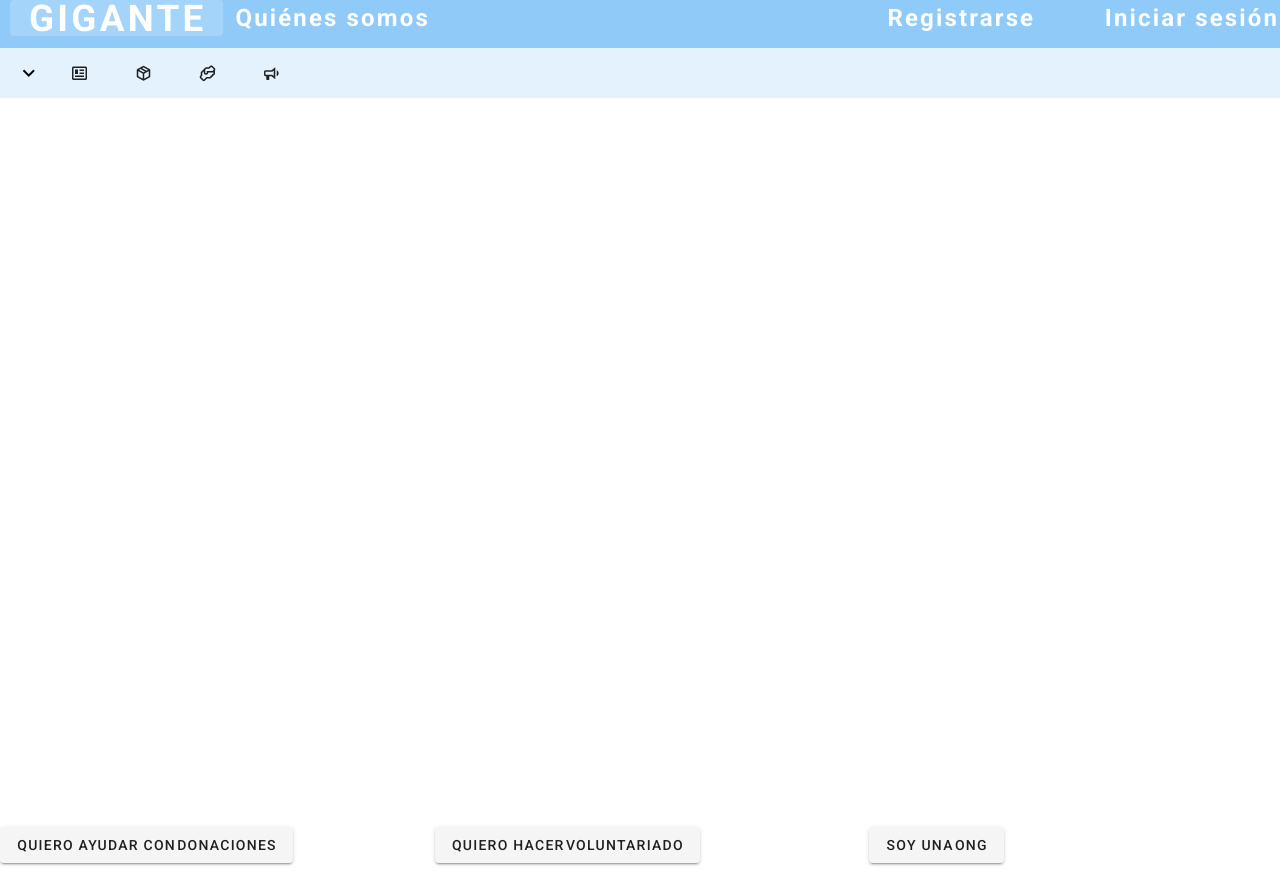
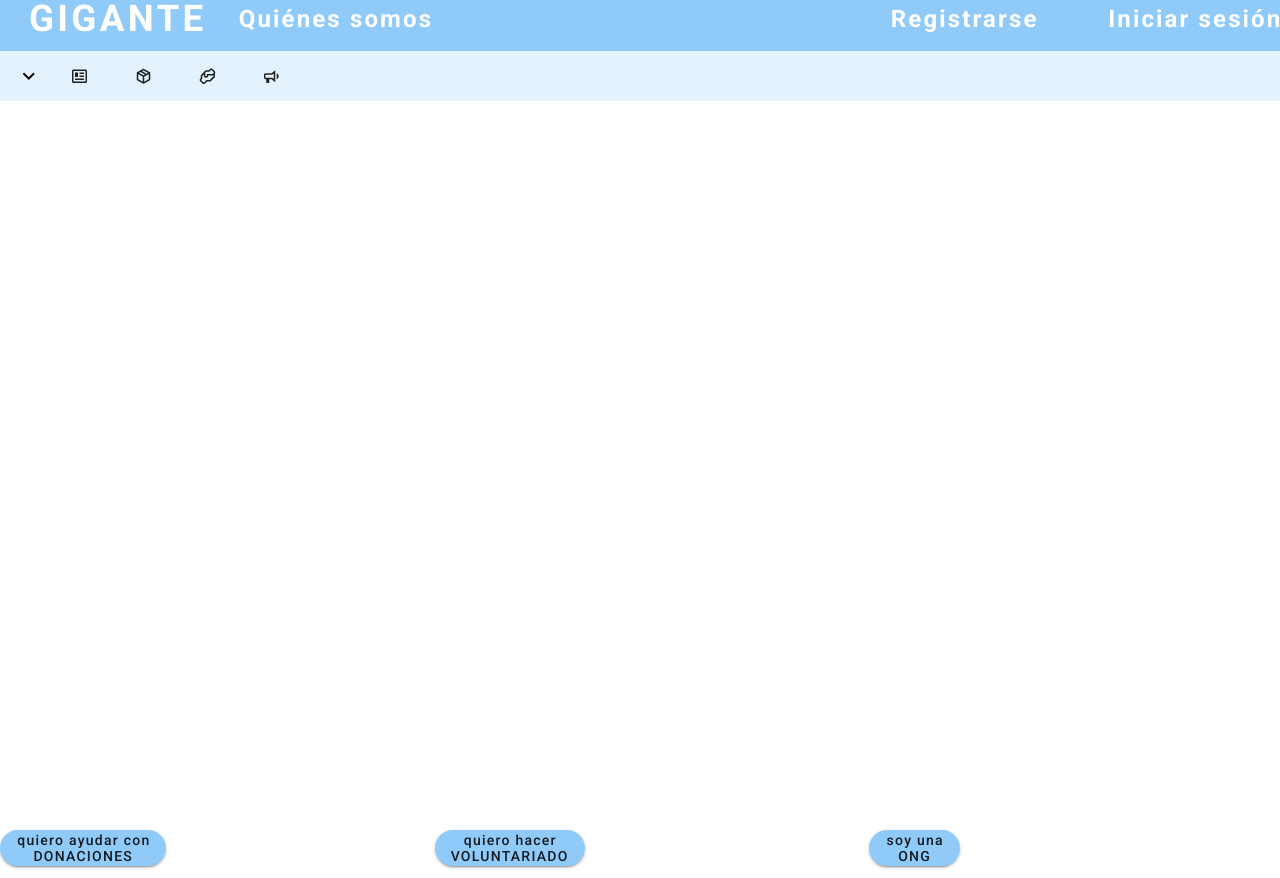
Before and after one commit to vriera/FrontEnd-Gigante, a Vue app in the folder proyectoweb/: page / in a window 1280 px wide. Shown: the top 878 px of the page. Built offline with nearby package versions, Linux system fonts and the light colour scheme.

Commit message:
Merge con los botones centrados en el menú

```diff
--- a/proyectoweb/src/components/BotonesPrincipal.vue
+++ b/proyectoweb/src/components/BotonesPrincipal.vue
@@ -2,21 +2,24 @@
   <div>
     <v-row>
             <v-col>
-                <v-btn>
-                    <span>quiero ayudar con</span>
-                    <span>DONACIONES</span>
+                <v-btn id="boton1" color="blue lighten-3" rounded>
+                    <span>quiero ayudar con <br/>
+                        <span>DONACIONES</span>
+                    </span>
                 </v-btn>
             </v-col>
             <v-col>
-                <v-btn>
-                    <span>quiero hacer</span>
-                    <span>VOLUNTARIADO</span>
+                <v-btn id="boton2" color="blue lighten-3" rounded>
+                    <span>quiero hacer<br/>
+                        <span>VOLUNTARIADO</span>
+                    </span>
                 </v-btn>
             </v-col>
             <v-col>
-                <v-btn>
-                    <span>soy una</span>
-                    <span>ONG</span>
+                <v-btn id="boton3" color="blue lighten-3" rounded>
+                    <span>soy una <br/>
+                        <span>ONG</span>
+                    </span>
                 </v-btn>
             </v-col>
     </v-row>
@@ -35,5 +38,8 @@ export default {
 
 <style scoped>
 
+.v-btn {
+    text-transform: none;
+}
 
 </style>
--- a/proyectoweb/src/components/Menu.vue
+++ b/proyectoweb/src/components/Menu.vue
@@ -79,8 +79,6 @@ export default {
     return {
       showDetail: false,
       isLoggedIn: false,
-      aboutLink: '/About',
-      homeLink: '/',
     }
   }
 }
@@ -96,6 +94,7 @@ export default {
   color: white;
   font-weight: bold;
   font-size: 1.5em;
+  padding: 10% 10% 10% 10%;
 }
 
 #gigante{
```
